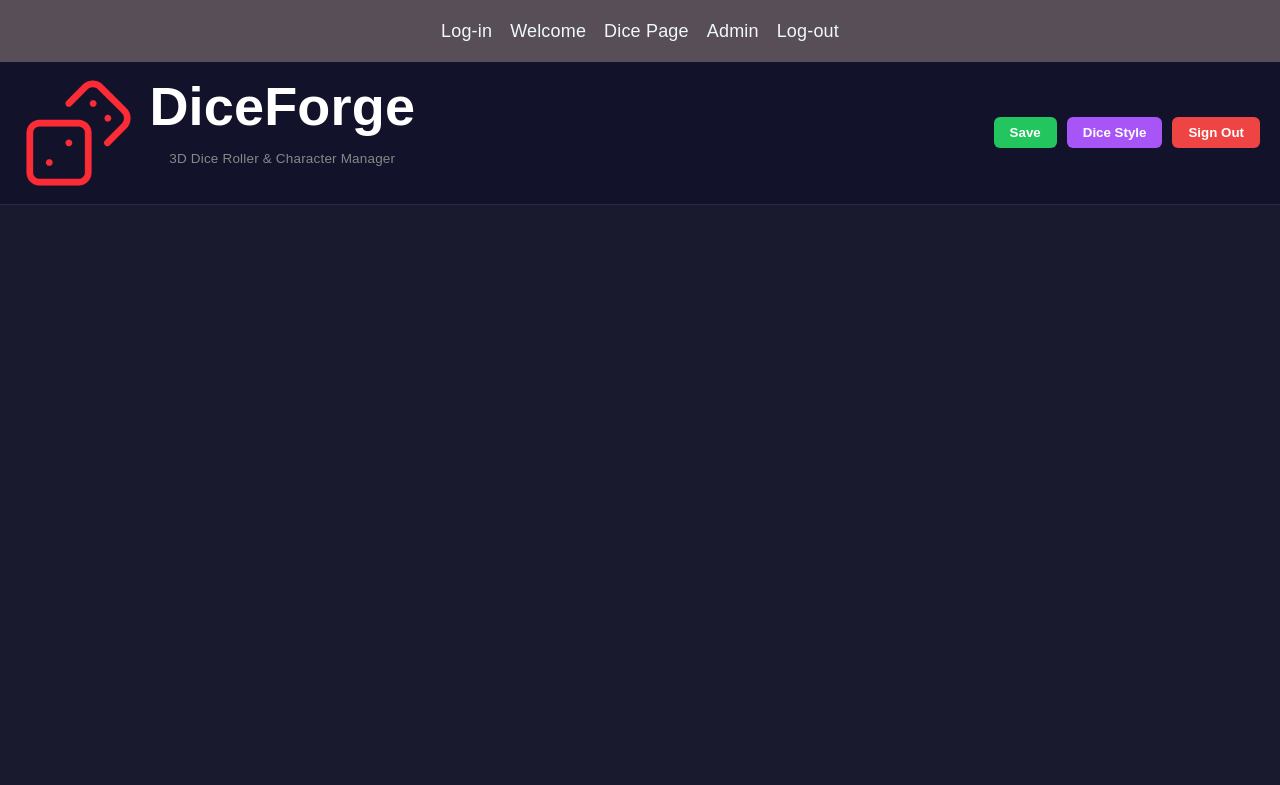
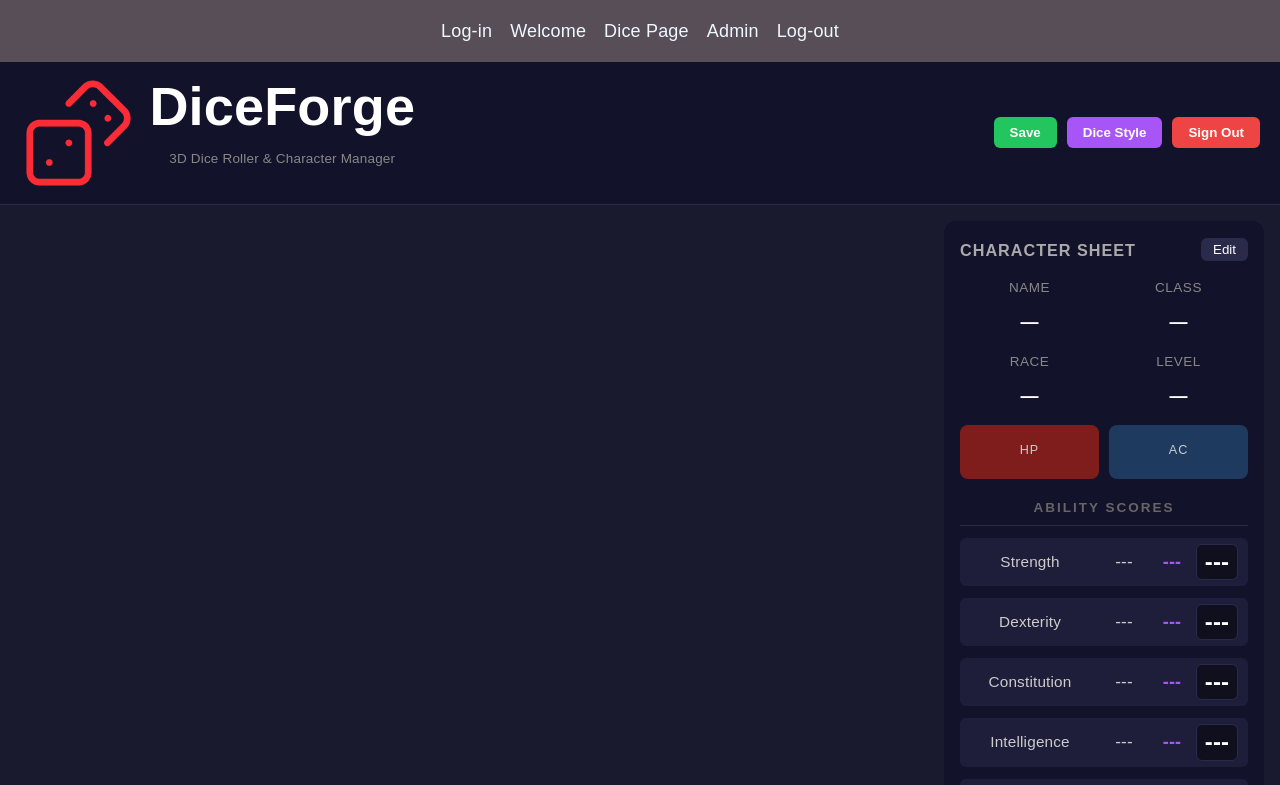
Before and after one commit to J-AGGERHOLM/diceRoller, a Svelte app in the folder client/: page /dicePage in a window 1280 px wide. Shown: the top 785 px of the page. Built offline with nearby package versions, Linux system fonts and the light colour scheme.

Commit message:
character sheet component WIP, no calculations yet

```diff
--- a/client/src/components/CharacterSheet/CharacterSheet.svelte
+++ b/client/src/components/CharacterSheet/CharacterSheet.svelte
@@ -0,0 +1,293 @@
+<script>
+  // ============== is edit mode ============== //
+  let editMode = false;
+
+  // ============== character defaults ============== //
+  let name = '';
+  let level = '';
+  let selectedRace = '';
+  let selectedClass = '';
+
+  // ============== template lists ============== //
+  const abilityList = [
+    { key: 'str', name: 'Strength'     },
+    { key: 'dex', name: 'Dexterity'    },
+    { key: 'con', name: 'Constitution' },
+    { key: 'int', name: 'Intelligence' },
+    { key: 'wis', name: 'Wisdom'       },
+    { key: 'cha', name: 'Charisma'     },
+  ];
+
+  const saveList = [
+    { key: 'str', name: 'STR Save' },
+    { key: 'dex', name: 'DEX Save' },
+    { key: 'con', name: 'CON Save' },
+    { key: 'int', name: 'INT Save' },
+    { key: 'wis', name: 'WIS Save' },
+    { key: 'cha', name: 'CHA Save' },
+  ];
+
+
+</script>
+
+<div class="sheet">
+
+  <!-- Header with edit toggle -->
+  <div class="sheet-header">
+    <span class="sheet-title">Character Sheet</span>
+    <button class="edit-btn" on:click={() => editMode = !editMode}>
+      {editMode ? 'Save' : 'Edit'}
+    </button>
+  </div>
+
+  <!-- Character info fields -->
+  <div class="info-grid">
+    <div class="field">
+      <label>Name</label>
+      {#if editMode}
+        <input type="text" bind:value={name} placeholder="Character name" />
+      {:else}
+        <span class="display-value">{name || '—'}</span>
+      {/if}
+    </div>
+
+    <div class="field">
+      <label>Class</label>
+      {#if editMode}
+        <select></select>
+      {:else}
+        <span class="display-value">{selectedClass || '—'}</span>
+      {/if}
+    </div>
+
+    <div class="field">
+      <label>Race</label>
+      {#if editMode}
+        <select>
+        </select>
+      {:else}
+        <span class="display-value">{selectedRace || '—'}</span>
+      {/if}
+    </div>
+
+    <div class="field">
+      <label>Level</label>
+      {#if editMode}
+      {:else}
+        <span class="display-value">{level || '—'}</span>
+      {/if}
+    </div>
+  </div>
+
+  <!-- HP and AC display -->
+  <div class="stat-bar">
+    <div class="stat hp">
+      <span class="stat-label">HP</span>
+    </div>
+    <div class="stat ac">
+      <span class="stat-label">AC</span>
+    </div>
+  </div>
+
+  <!-- Ability scoers -->
+  <h4>ABILITY SCORES</h4>
+  {#each abilityList as ability}
+    <div class="ability-row">
+      <span class="ability-name">{ability.name}</span>
+
+      {#if editMode}
+        <input/>
+      {:else}
+        <span class="ability-input-display"> --- </span>
+      {/if}
+        <span class="racial-bonus">---</span>
+        <span class="modifier">---</span>
+    </div>
+  {/each}
+
+  <!-- Saving Throsw -->
+  <h4>SAVING THROWS</h4>
+  {#each saveList as save}
+    <div class="save-row">
+      <span class="proficiency-toggle"></span>
+      <span class="save-name">{save.name}</span>
+      <span class="save-mod">---</span>
+    </div>
+  {/each}
+
+</div>
+
+<style>
+  .sheet {
+    background-color: #12122a;
+    border-radius: 12px;
+    padding: 16px;
+    display: flex;
+    flex-direction: column;
+    gap: 12px;
+  }
+
+  .sheet-header {
+    display: flex;
+    justify-content: space-between;
+    align-items: center;
+  }
+
+  .sheet-title {
+    font-weight: bold;
+    font-size: 0.9rem;
+    color: #aaa;
+    letter-spacing: 1px;
+    text-transform: uppercase;
+  }
+
+  .edit-btn {
+    background-color: #2a2a4a;
+    color: white;
+    border: none;
+    border-radius: 6px;
+    padding: 4px 12px;
+    cursor: pointer;
+  }
+
+  .edit-btn:hover { background-color: #3a3a6a; }
+
+  /* ---- Character info ---- */
+  .info-grid {
+    display: grid;
+    grid-template-columns: 1fr 1fr;
+    gap: 10px;
+  }
+
+  .field label {
+    display: block;
+    font-size: 0.75rem;
+    color: #888;
+    margin-bottom: 4px;
+    text-transform: uppercase;
+    letter-spacing: 0.5px;
+  }
+
+  .field input, .field select {
+    width: 100%;
+    background-color: #1e1e3a;
+    border: 1px solid #2a2a4a;
+    border-radius: 6px;
+    color: white;
+    padding: 6px 10px;
+    box-sizing: border-box;
+    font-size: 0.95rem;
+  }
+
+  .display-value {
+    font-size: 1rem;
+    font-weight: 600;
+    padding: 4px 0;
+    display: block;
+    color: white;
+  }
+
+  /* ---- HP / AC bar ---- */
+  .stat-bar {
+    display: grid;
+    grid-template-columns: 1fr 1fr;
+    gap: 10px;
+  }
+
+  .stat {
+    border-radius: 8px;
+    padding: 12px;
+    text-align: center;
+  }
+
+  .hp { background-color: #7f1d1d; }
+  .ac { background-color: #1e3a5f; }
+
+  .stat-label {
+    display: block;
+    font-size: 0.7rem;
+    color: #ccc;
+    text-transform: uppercase;
+    letter-spacing: 1px;
+    margin-bottom: 4px;
+  }
+
+
+  /* ---- Section headers ---- */
+  h4 {
+    margin: 4px 0 0 0;
+    font-size: 0.75rem;
+    color: #666;
+    letter-spacing: 2px;
+    text-transform: uppercase;
+    border-bottom: 1px solid #2a2a4a;
+    padding-bottom: 4px;
+  }
+
+  /* ---- Ability score rows ---- */
+  .ability-row {
+    display: flex;
+    align-items: center;
+    gap: 10px;
+    padding: 6px 10px;
+    background-color: #1e1e3a;
+    border-radius: 6px;
+  }
+
+  .ability-name {
+    flex: 1;
+    font-size: 0.85rem;
+    color: #ccc;
+  }
+
+  .ability-input-display {
+    width: 48px;
+    text-align: center;
+    font-size: 0.95rem;
+    color: #ccc;
+  }
+
+  /* Racial bonus tag */
+  .racial-bonus {
+    width: 28px;
+    text-align: center;
+    color: #a855f7;
+    font-weight: 600;
+  }
+
+  /* ---- Modifier badge — the main visual focus ---- */
+  .modifier {
+    min-width: 42px;
+    text-align: center;
+    font-size: x-large;
+    font-weight: bold;
+    padding: 4px 6px;
+    border-radius: 6px;
+    background-color: #0f0f1e;
+    border: 1px solid #2a2a4a;
+  }
+
+  /* ---- Saving throw rows ---- */
+  .save-row {
+    display: flex;
+    align-items: center;
+    gap: 8px;
+    padding: 4px 10px;
+    border-radius: 6px;
+  }
+
+  .save-row:nth-child(odd) { background-color: #1a1a30; }
+
+  .save-name { flex: 1; color: #ccc; }
+
+  .save-mod {
+    font-weight: bold;
+    min-width: 38px;
+    text-align: center;
+    padding: 2px 6px;
+    border-radius: 4px;
+    font-size: x-large;
+    background-color: #0f0f1e;
+    border: 1px solid #2a2a4a;
+  }
+</style>
--- a/client/src/css/dicePage.css
+++ b/client/src/css/dicePage.css
@@ -7,7 +7,7 @@
 
 .layout {
   display: grid;
-  grid-template-columns: 1fr 280px;
+  grid-template-columns: 1fr 25vw;
   gap: 16px;
   padding: 16px;
 }
```
